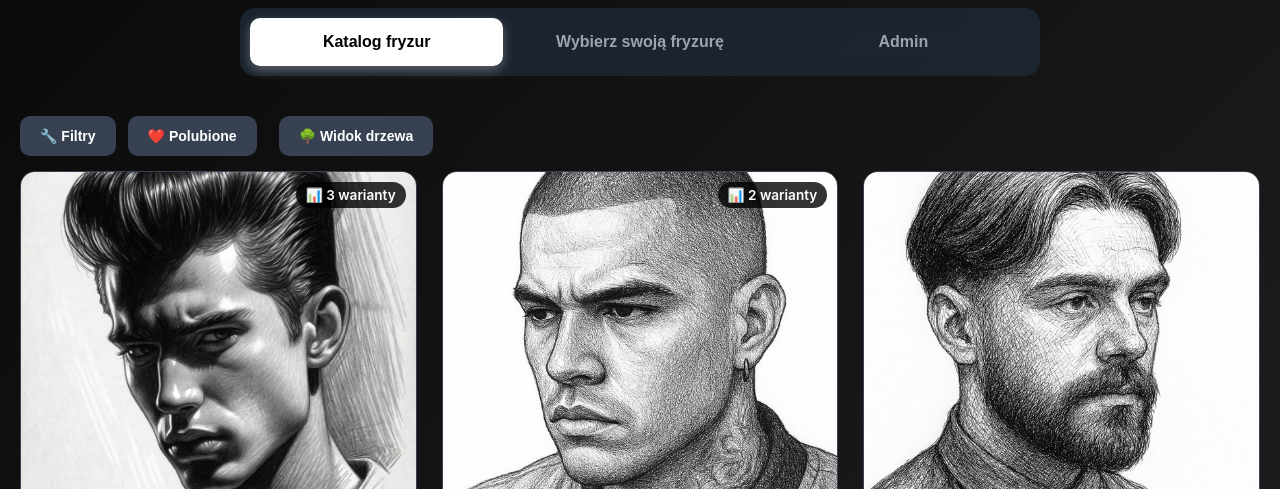
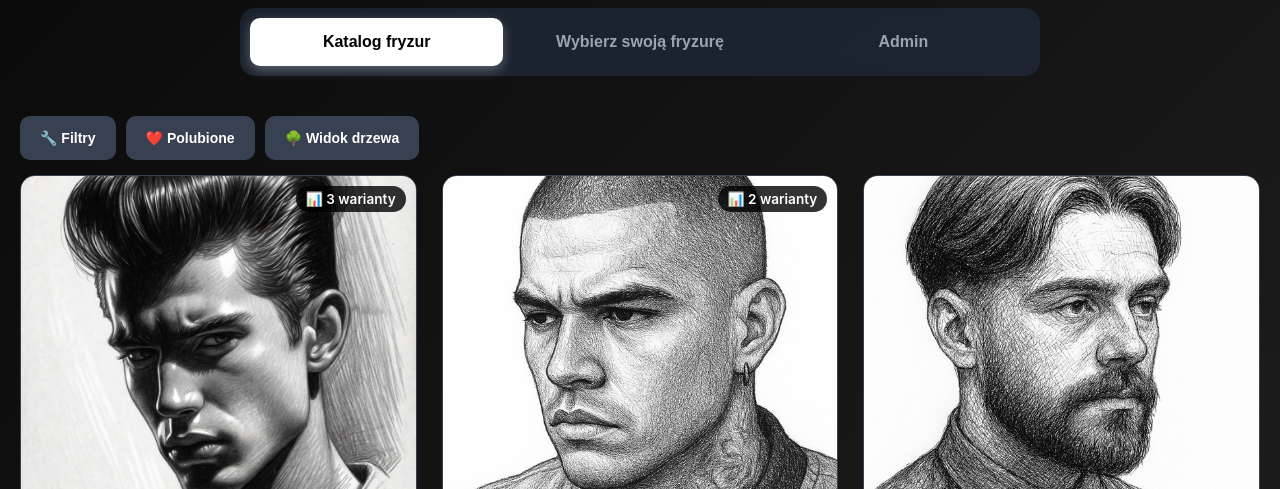
Before and after one commit to filip2017-del/katalog-fryzur-3, a plain HTML site: page index.html in a window 1280 px wide. Shown: the part 101-590 px from the top of the page. Drawn offline with Linux system fonts and the light colour scheme.

Commit message:
Standardize button sizes and spacing in filters header

```diff
--- a/css/components.css
+++ b/css/components.css
@@ -50,7 +50,7 @@
 /* ===== FILTRY I SELECT ===== */
 .filters-header {
     display: flex;
-    gap: 12px;
+    gap: 10px;
     flex-wrap: wrap;
     margin-bottom: 15px;
     align-items: center;
@@ -59,6 +59,10 @@
 .filters-header .btn {
     padding: 12px 20px;
     font-size: 14px;
+    min-height: 44px;
+    display: flex;
+    align-items: center;
+    justify-content: center;
 }
 
 #toggle-filters-btn {
--- a/js/components/catalog.js
+++ b/js/components/catalog.js
@@ -65,7 +65,6 @@ const Catalog = {
             switcher = document.createElement('button');
             switcher.id = 'view-switcher';
             switcher.className = 'btn btn-secondary';
-            switcher.style.marginLeft = '10px';
             filtersHeader.appendChild(switcher);
         }
 
```
